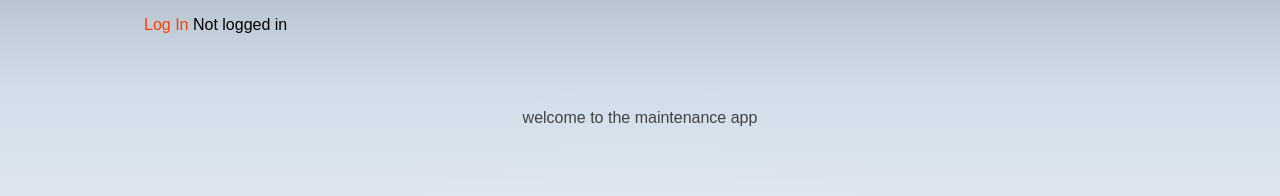
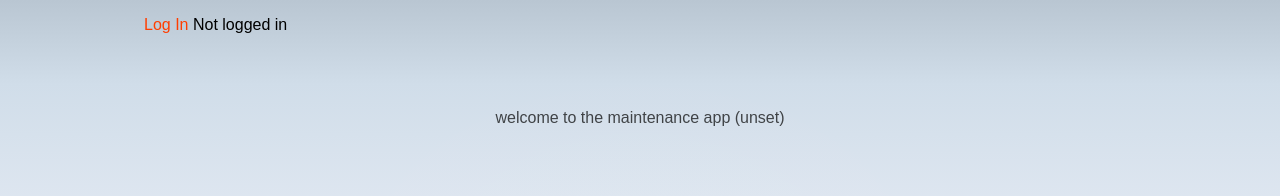
Before and after one commit to georg-braun/maintenance-buddy, a SvelteKit app in the folder webapp/: page / in a window 1280 px wide. Shown: the top 196 px of the page. Built offline with nearby package versions, Linux system fonts and the light colour scheme; no server answers.

Commit message:
show system kind in frontend

```diff
--- a/webapp/src/routes/+layout.svelte
+++ b/webapp/src/routes/+layout.svelte
@@ -1,5 +1,6 @@
 <script lang="ts">
 	import Header from '$lib/header/Header.svelte';
+	import { env } from '$env/dynamic/public';
 	import '../app.css';
 	import { onMount } from 'svelte';
 	import auth from '../auth-service';
@@ -35,7 +36,7 @@
 </main>
 
 <footer>
-	<p>welcome to the maintenance app</p>
+	<p>welcome to the maintenance app ({env?.PUBLIC_SYSTEM_IDENTIFIER})</p>
 </footer>
 
 <style>
```
